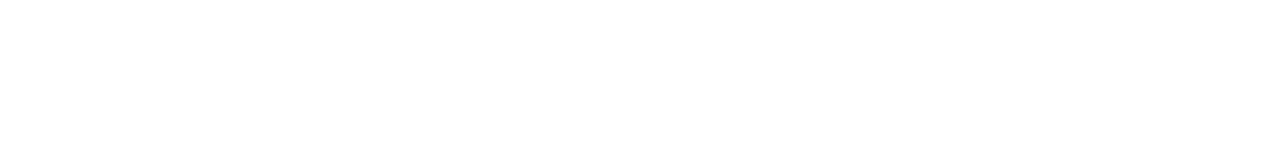
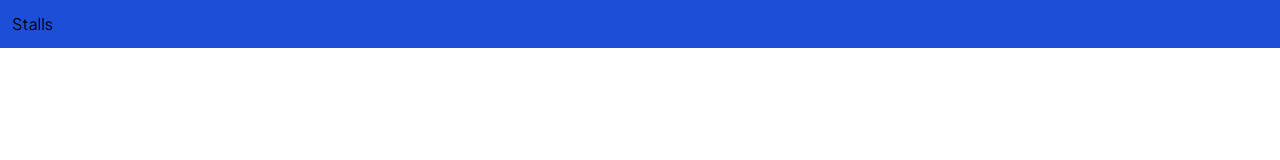
Before and after one commit to TirthaAhmadNazuha/warungapp, a website: page index.html in a window 1280 px wide. Drawn offline with Linux system fonts and the light colour scheme.

Commit message:
try meta theme-color

```diff
--- a/index.html
+++ b/index.html
@@ -4,8 +4,9 @@
         <meta charset="UTF-8" />
         <meta http-equiv="X-UA-Compatible" content="IE=edge" />
         <meta name="viewport" content="width=device-width, initial-scale=1.0" />
-        <title>Document</title>
+        <title>Stalls</title>
         <link rel="stylesheet" href="dist/output.css" />
+        <meta name="theme-color" content="rgb(29 78 216)" />
         <script src="js/jquery-3.6.0.min.js"></script>
         <style>
             @import url("https://fonts.googleapis.com/css2?family=Plus+Jakarta+Sans&display=swap");
@@ -20,6 +21,11 @@
         </style>
     </head>
     <body>
+        <header>
+            <nav class="flex justify-between px-3 py-3 w-full bg-blue-700">
+                <span id="logo">Stalls</span>
+            </nav>
+        </header>
         <script src="js/main.js"></script>
     </body>
 </html>
--- a/package.json
+++ b/package.json
@@ -4,7 +4,8 @@
   "description": "",
   "main": "index.js",
   "scripts": {
-    "test": "echo \"Error: no test specified\" && exit 1"
+    "test": "echo \"Error: no test specified\" && exit 1",
+    "start": "npx tailwindcss -i ./src/input.css -o ./dist/output.css --watch"
   },
   "author": "",
   "license": "ISC",
```
Also changed, not shown: dist/output.css.
